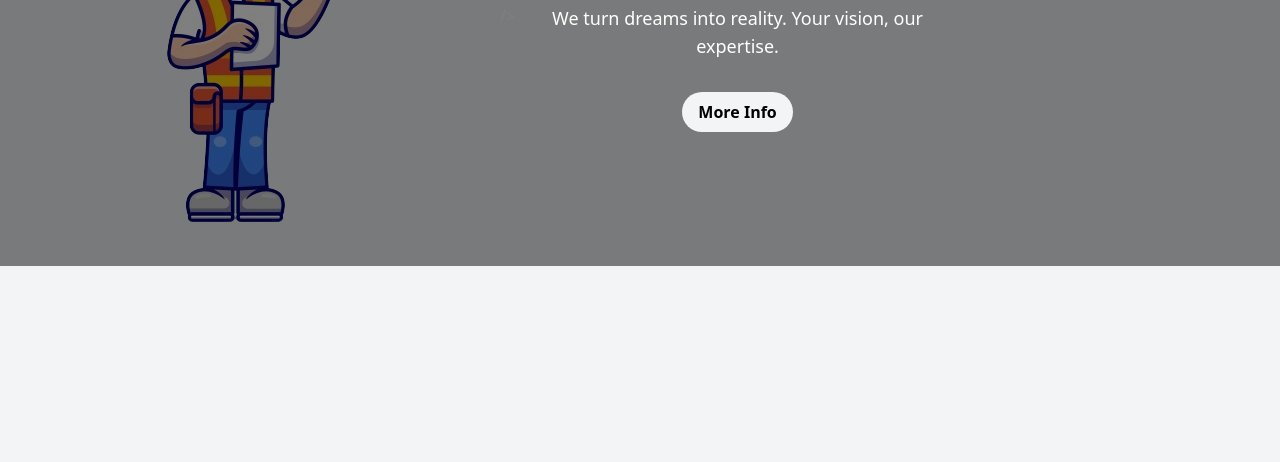
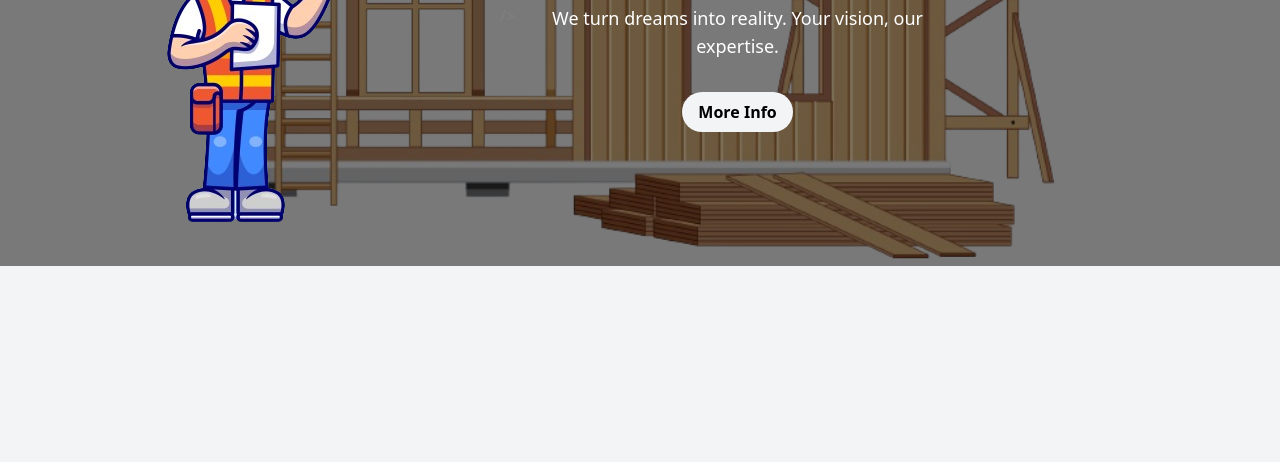
Before and after one commit to keironchaudhry/dg-reformas-project, a plain HTML site: page index.html in a window 1280 px wide. Shown: the part 338-800 px from the top of the page. Drawn offline with nearby package versions, Linux system fonts and the light colour scheme.

Commit message:
Add: Image for background on home page

```diff
--- a/assets/css/style.css
+++ b/assets/css/style.css
@@ -10,6 +10,11 @@
   margin-right: 25%;
 }
 
+
+.hero img {
+  z-index: 1;
+}
+
 .hero button:hover,
 nav li:hover,
 header h1:hover {
--- a/index.html
+++ b/index.html
@@ -32,7 +32,8 @@
     </header>
 
     <section
-      class="hero bg-cover bg-center h-full relative flex items-center text-white"
+      class="hero bg-contain object-cover bg-center bg-no-repeat h-full w-full relative flex items-center text-white"
+      style="background-image: url('assets/images/building.png')"
     >
       <img
         src="assets/images/builder.png"
@@ -52,8 +53,9 @@
         <button
           href="#"
           class="info bg-gray-100 text-black font-bold py-2 px-4 rounded-full"
-          >More Info</button
         >
+          More Info
+        </button>
       </div>
     </section>
     <script src="https://cdn.rawgit.com/michalsnik/aos/2.1.1/dist/aos.js"></script>
```
Also changed, not shown: assets/images/building.png (added).
